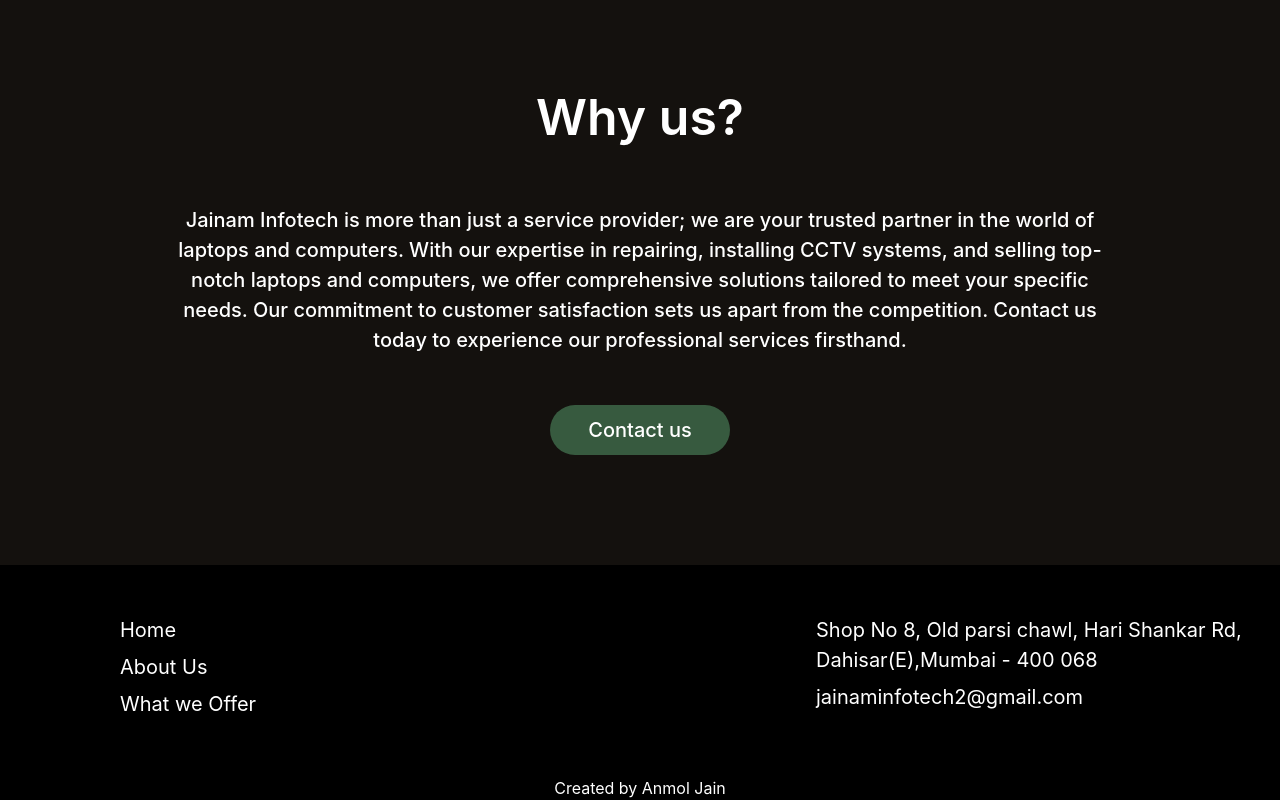
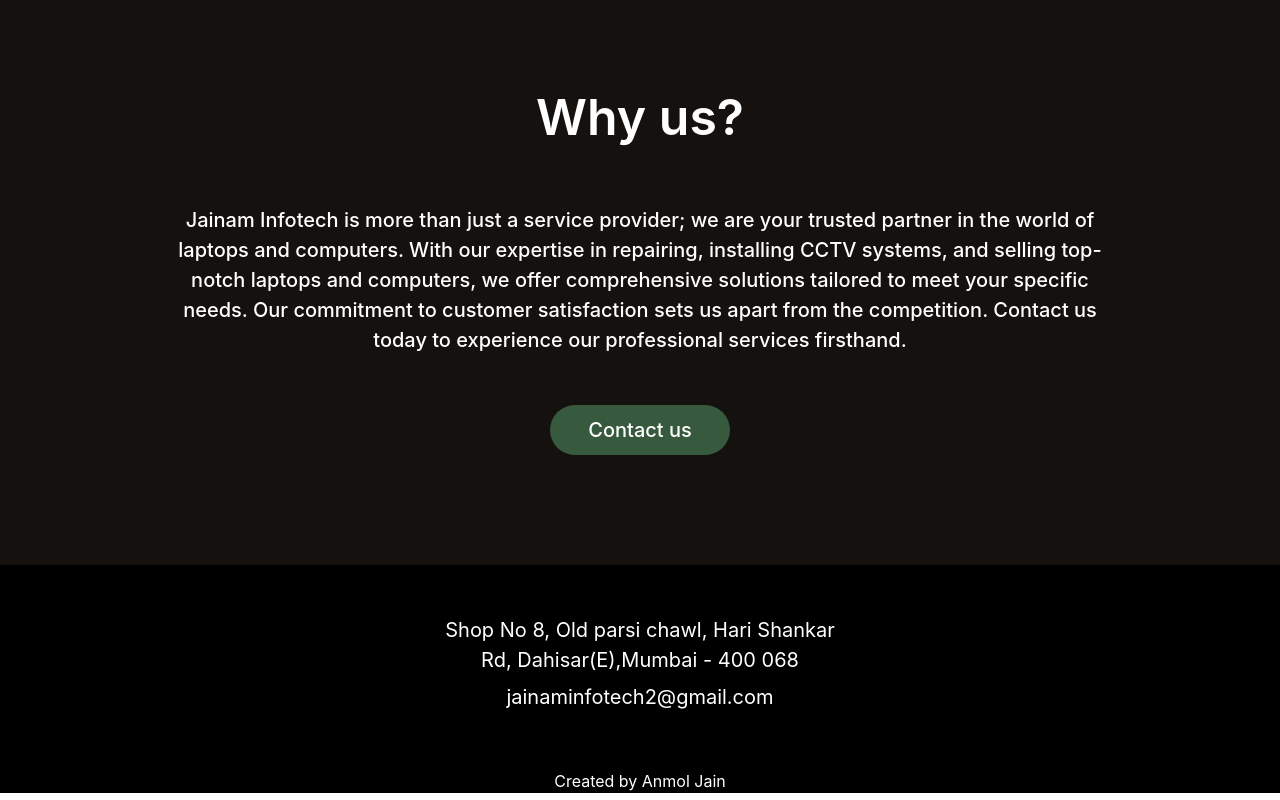
Before and after one commit to Anmol179/jainam-infotech-frontend, a React (Create React App) app in the folder my-app/: page / in a window 1280 px wide. Shown: the part 3862-4662 px from the top of the page. Built offline with nearby package versions, Linux system fonts and the light colour scheme.

Commit message:
footer updated

```diff
--- a/my-app/src/components/Footer.jsx
+++ b/my-app/src/components/Footer.jsx
@@ -13,35 +13,14 @@
         <div
         style={{
           display:"flex",
-          justifyContent:"space-between",
+          justifyContent:"center",
           padding:"50px 120px",
           color:"#ffffff",
-          paddingRight:"0px",
+          // paddingRight:"0px",
+          textAlign:"center"
         }}
         >
-            <div>
-              <h5
-              style={{
-                paddingBottom:"7px",
-                fontSize:"20px"
-              }}
-              onClick={(()=>navigate("/"))}
-              >Home</h5>
-              <h5
-              style={{
-                paddingBottom:"7px",
-                fontSize:"20px"
-              }}
-              onClick={(()=>navigate("/about"))}
-              >About Us</h5>
-              <h5
-              style={{
-                paddingBottom:"7px",
-                fontSize:"20px"
-              }}
-              onClick={(()=>navigate("/offer"))}
-              >What we Offer</h5>
-            </div>
+
             <div
             style={{
               width:"40%",
```
